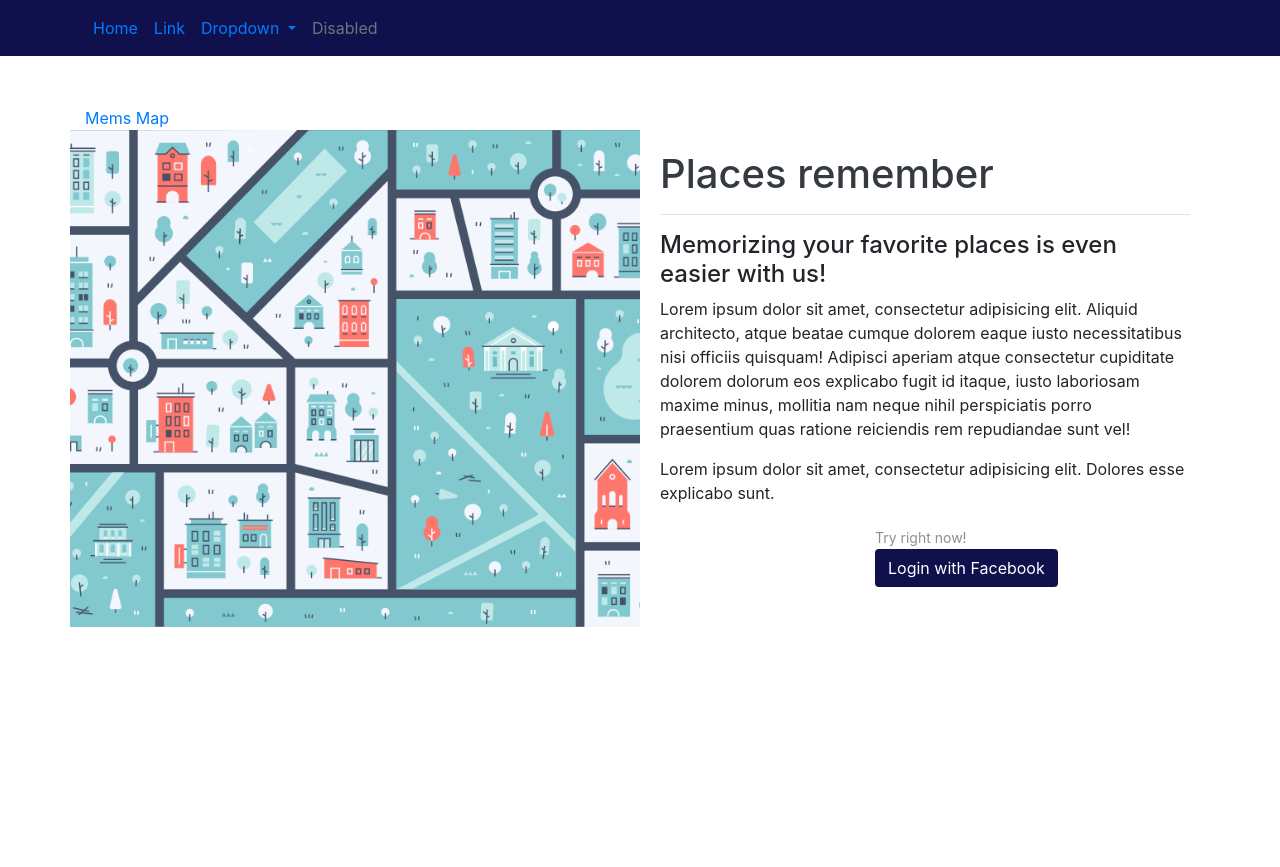
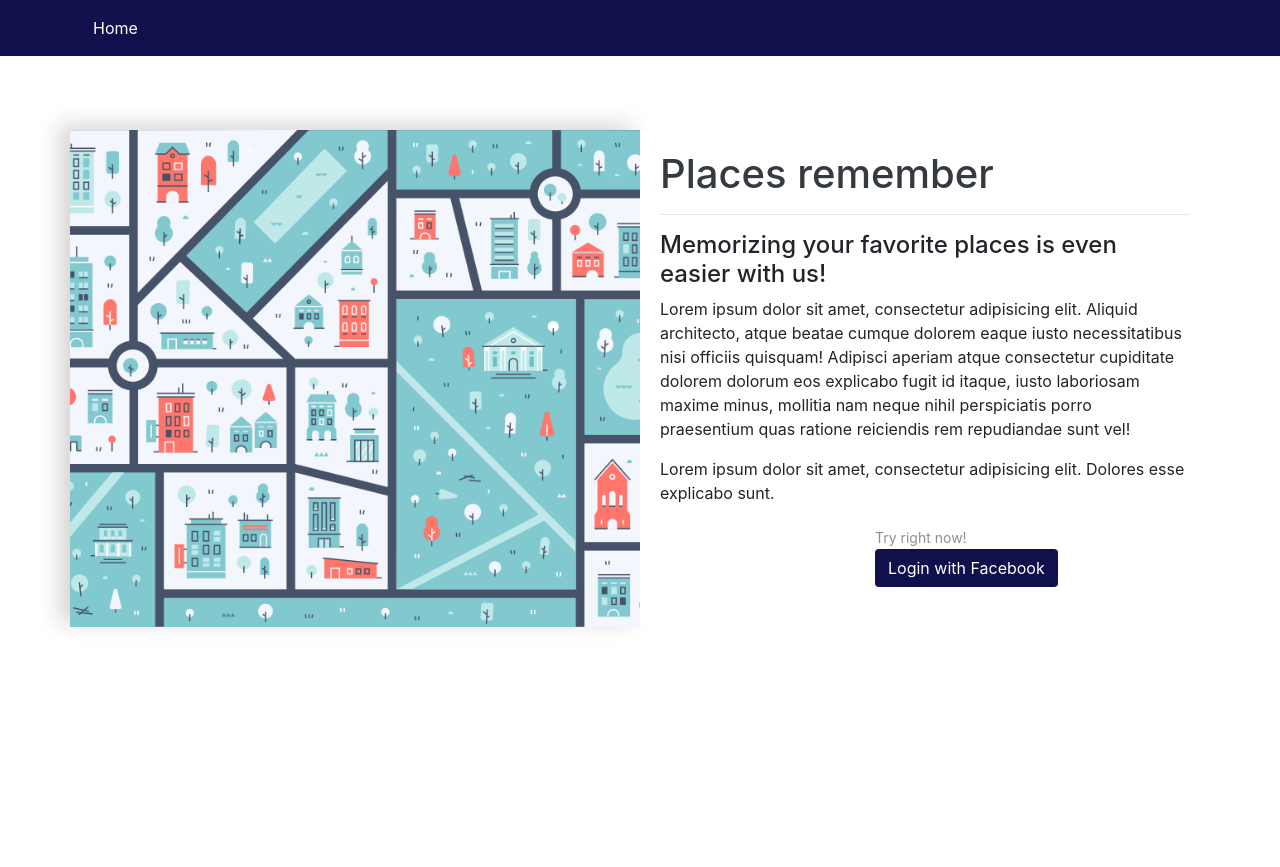
Before and after one commit to rsh-12/remember-places, a Django app: page / in a window 1280 px wide. Shown: the top 867 px of the page. Run offline with Django 3.2, Linux system fonts and the light colour scheme; some libraries are stand-ins or nearby versions.

Commit message:
Update frontend

```diff
--- a/memories/views.py
+++ b/memories/views.py
@@ -12,7 +12,7 @@ def home(request):
     return render(request, 'memories/home.html')
 
 
-@login_required
+# @login_required
 def memories(request):
     user = User.objects.get(id=request.user.id)
     places = user.place_set.all().order_by('-created_at')
@@ -25,14 +25,14 @@ def memories(request):
     return render(request, 'memories/memories.html', context)
 
 
-@login_required
+# @login_required
 def memory(request, pk):
     place = Place.objects.get(id=pk)
     context = {'place': place}
     return render(request, 'memories/memory.html', context)
 
 
-@login_required
+# @login_required
 def create_place(request):
     my_form = RawPlaceForm()
     if request.method == 'POST':
--- a/static/css/style.css
+++ b/static/css/style.css
@@ -50,3 +50,19 @@ footer {
 .fb-btn > a:hover {
     color: white;
 }
+
+.header-links {
+    color: white;
+}
+
+.header-links:hover {
+    color: #e8e5e5;
+}
+
+.my-img {
+    box-shadow: -10px -5px 20px 1px #dbd5d5;
+}
+
+#map {
+    box-shadow: 2px -10px 20px 5px #e2dede;
+}
--- a/templates/memories/home.html
+++ b/templates/memories/home.html
@@ -6,17 +6,12 @@
 {% endblock %}
 
 {% block content %}
-
-
-    <a href="{% url 'memories:memories' %}">Mems</a>
-    <a href="{% url 'memories:map' %}">Map</a>
-
     <br>
     <div class="row">
         <div class="col-md-12">
             <section>
                 <div class="row clearmargin clearpadding row-image-txt">
-                    <div class="col-xs-12 col-sm-12 col-md-6 clearmargin clearpadding col-sm-push-6"
+                    <div class="col-xs-12 col-sm-12 col-md-6 clearmargin clearpadding col-sm-push-6 my-img"
                          style="background-image: url({% static 'images/map.png' %});background-size: cover;background-position: center;background-repeat: no-repeat;">
                         <div></div>
                     </div>
--- a/templates/parts/header.html
+++ b/templates/parts/header.html
@@ -3,26 +3,17 @@
         <div class="collapse navbar-collapse" id="navbarSupportedContent">
             <ul class="navbar-nav mr-auto">
                 <li class="nav-item active">
-                    <a class="nav-link" href="#">Home <span class="sr-only">(current)</span></a>
+                    <a class="nav-link header-links" href="{% url 'memories:home' %}">Home <span class="sr-only">(current)</span></a>
                 </li>
-                <li class="nav-item">
-                    <a class="nav-link" href="#">Link</a>
-                </li>
-                <li class="nav-item dropdown">
-                    <a class="nav-link dropdown-toggle" href="#" id="navbarDropdown" role="button"
-                       data-toggle="dropdown" aria-haspopup="true" aria-expanded="false">
-                        Dropdown
-                    </a>
-                    <div class="dropdown-menu" aria-labelledby="navbarDropdown">
-                        <a class="dropdown-item" href="#">Action</a>
-                        <a class="dropdown-item" href="#">Another action</a>
-                        <div class="dropdown-divider"></div>
-                        <a class="dropdown-item" href="#">Something else here</a>
-                    </div>
-                </li>
-                <li class="nav-item">
-                    <a class="nav-link disabled" href="#">Disabled</a>
-                </li>
+                {% if user.is_authenticated %}
+                    <li class="nav-item">
+                        <a class="nav-link header-links" href="{% url 'memories:memories' %}">My memories</a>
+                    </li>
+                    <li class="nav-item">
+                        <a class="nav-link header-links" href="{% url 'memories:map' %}">Add new place</a>
+                    </li>
+                {% endif %}
+
             </ul>
         </div>
     </div>
```
Also changed, not shown: memories/forms.py (+14 -5 lines), static/js/map.js (+5 -24 lines), templates/memories/map.html (+12 -4 lines).
